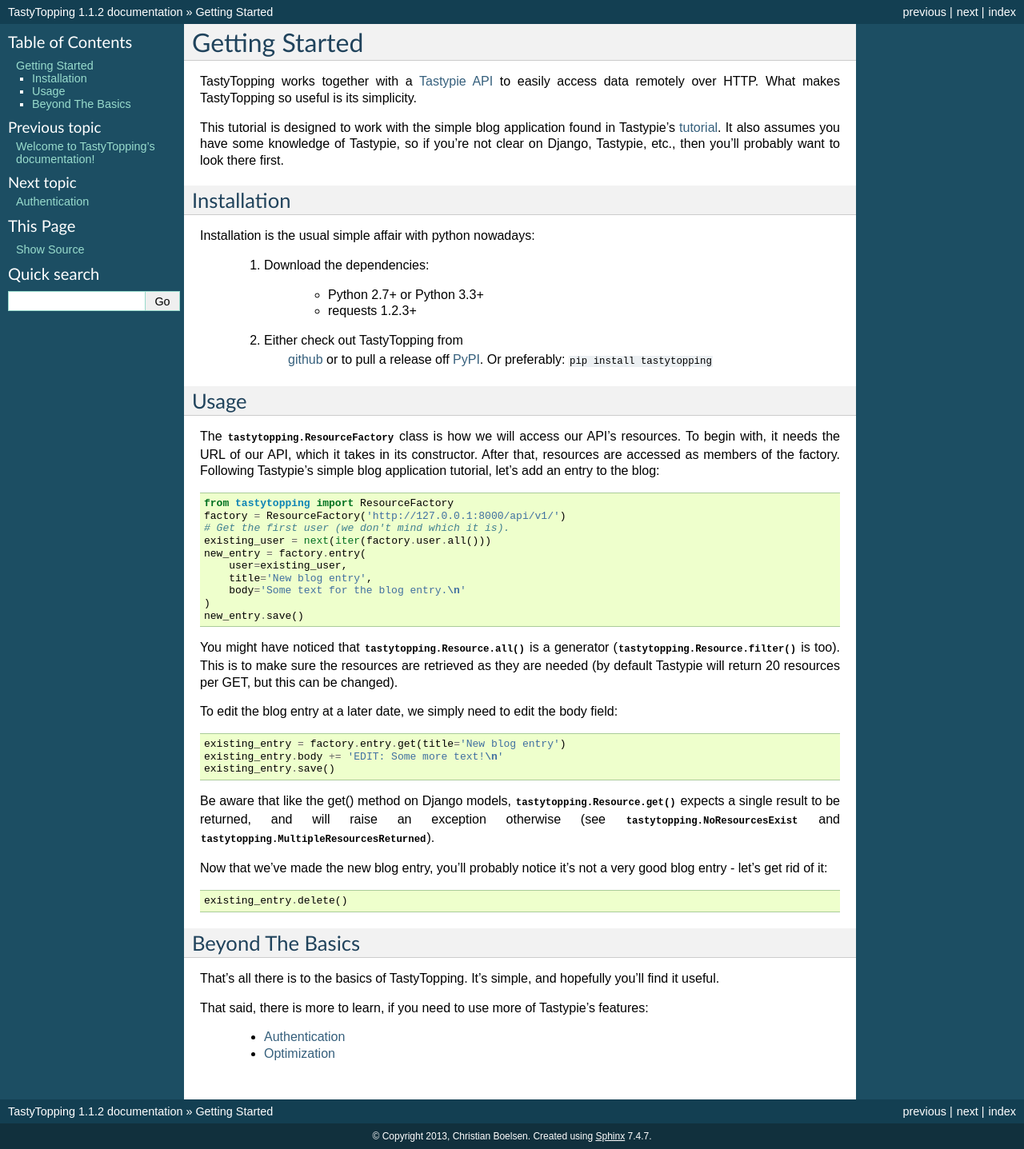
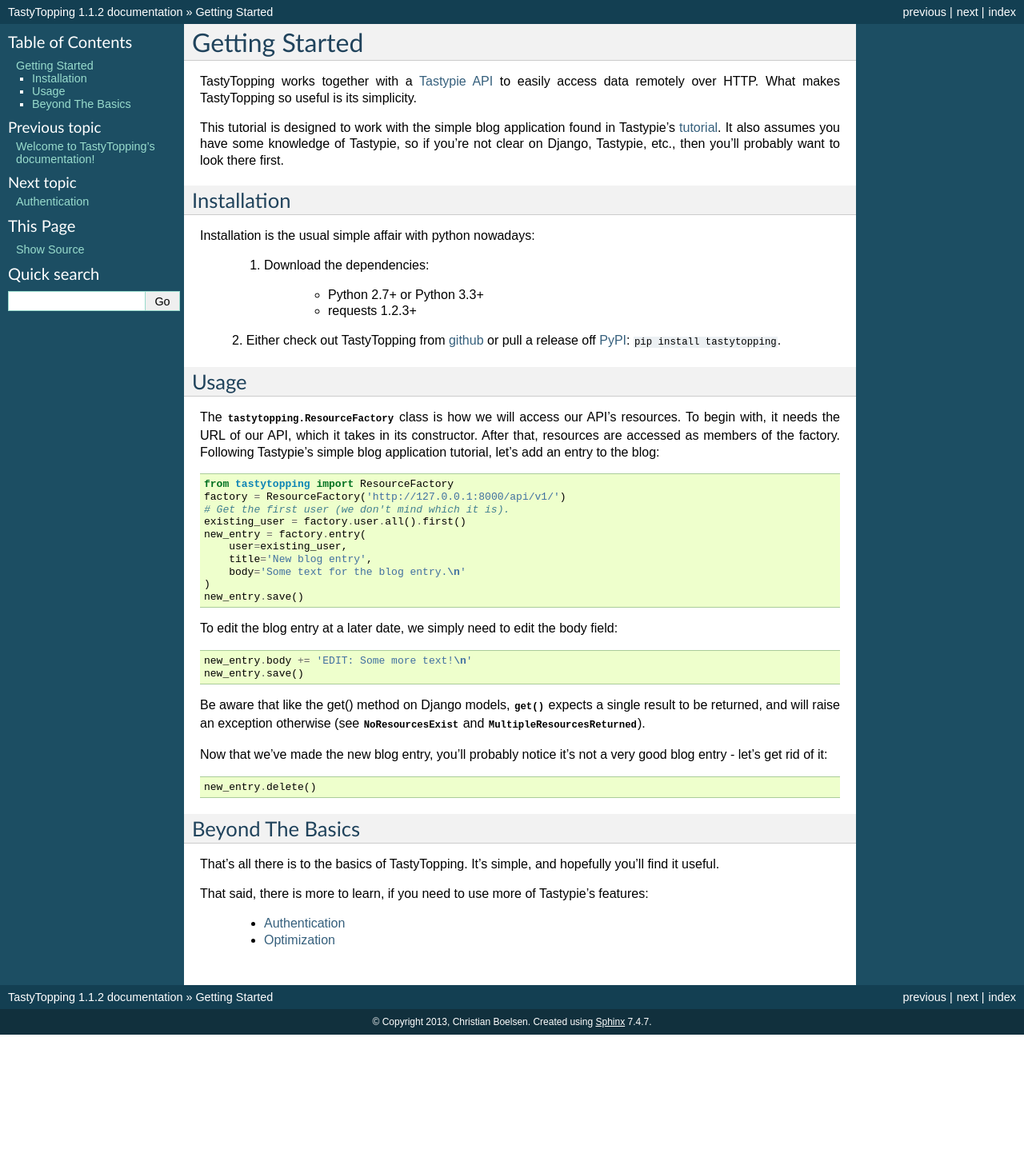
Before and after one commit to cboelsen/tastytopping, a Sphinx documentation site: the page built from docs/tutorial.rst, in a window 1280 px wide. Shown: the whole page at 80% size. Built offline with Sphinx 7.4.7, drawn with Linux system fonts in a browser that asks for light colours; after the commit the page ends 1294 px from its top, so only the background shows below that.

```diff
--- a/docs/tutorial.rst
+++ b/docs/tutorial.rst
@@ -25,10 +25,10 @@ Installation is the usual simple affair with python nowadays:
 
         - requests 1.2.3+
 
-    2. Either check out TastyTopping from
-        `github <https://github.com/cboelsen/tastytopping>`_ or to pull a
-        release off `PyPI <https://pypi.python.org/pypi/TastyTopping/>`_.
-        Or preferably: ``pip install tastytopping``
+    2. Either check out TastyTopping from `github
+    <https://github.com/cboelsen/tastytopping>`_ or pull a release off
+    `PyPI <https://pypi.python.org/pypi/TastyTopping/>`_:
+    ``pip install tastytopping``.
 
 Usage
 -----
@@ -44,7 +44,7 @@ the blog:
     from tastytopping import ResourceFactory
     factory = ResourceFactory('http://127.0.0.1:8000/api/v1/')
     # Get the first user (we don't mind which it is).
-    existing_user = next(iter(factory.user.all()))
+    existing_user = factory.user.all().first()
     new_entry = factory.entry(
         user=existing_user,
         title='New blog entry',
@@ -52,31 +52,25 @@ the blog:
     )
     new_entry.save()
 
-You might have noticed that :py:meth:`tastytopping.Resource.all()` is a
-generator (:py:meth:`tastytopping.Resource.filter()` is too). This is to make
-sure the resources are retrieved as they are needed (by default Tastypie will
-return 20 resources per GET, but this can be changed).
-
 To edit the blog entry at a later date, we simply need to edit the body field:
 
 ::
 
-    existing_entry = factory.entry.get(title='New blog entry')
-    existing_entry.body += 'EDIT: Some more text!\n'
-    existing_entry.save()
+    new_entry.body += 'EDIT: Some more text!\n'
+    new_entry.save()
 
 Be aware that like the get() method on Django models,
-:py:meth:`tastytopping.Resource.get()` expects a single result to be returned,
-and will raise an exception otherwise (see
-:py:class:`tastytopping.NoResourcesExist` and
-:py:class:`tastytopping.MultipleResourcesReturned`).
+:py:meth:`~tastytopping.resource.Resource.get()` expects a single result to be
+returned, and will raise an exception otherwise (see
+:py:class:`~tastytopping.exceptions.NoResourcesExist` and
+:py:class:`~tastytopping.exceptions.MultipleResourcesReturned`).
 
 Now that we've made the new blog entry, you'll probably notice it's not a very
 good blog entry - let's get rid of it:
 
 ::
 
-    existing_entry.delete()
+    new_entry.delete()
 
 Beyond The Basics
 -----------------
```
Also changed, not shown: docs/auth.rst (+21 -8 lines), docs/index.rst (+4 -6 lines), docs/optimization.rst (+8 -8 lines), docs/tastytopping.rst (+8 -3 lines), 4 other files.
